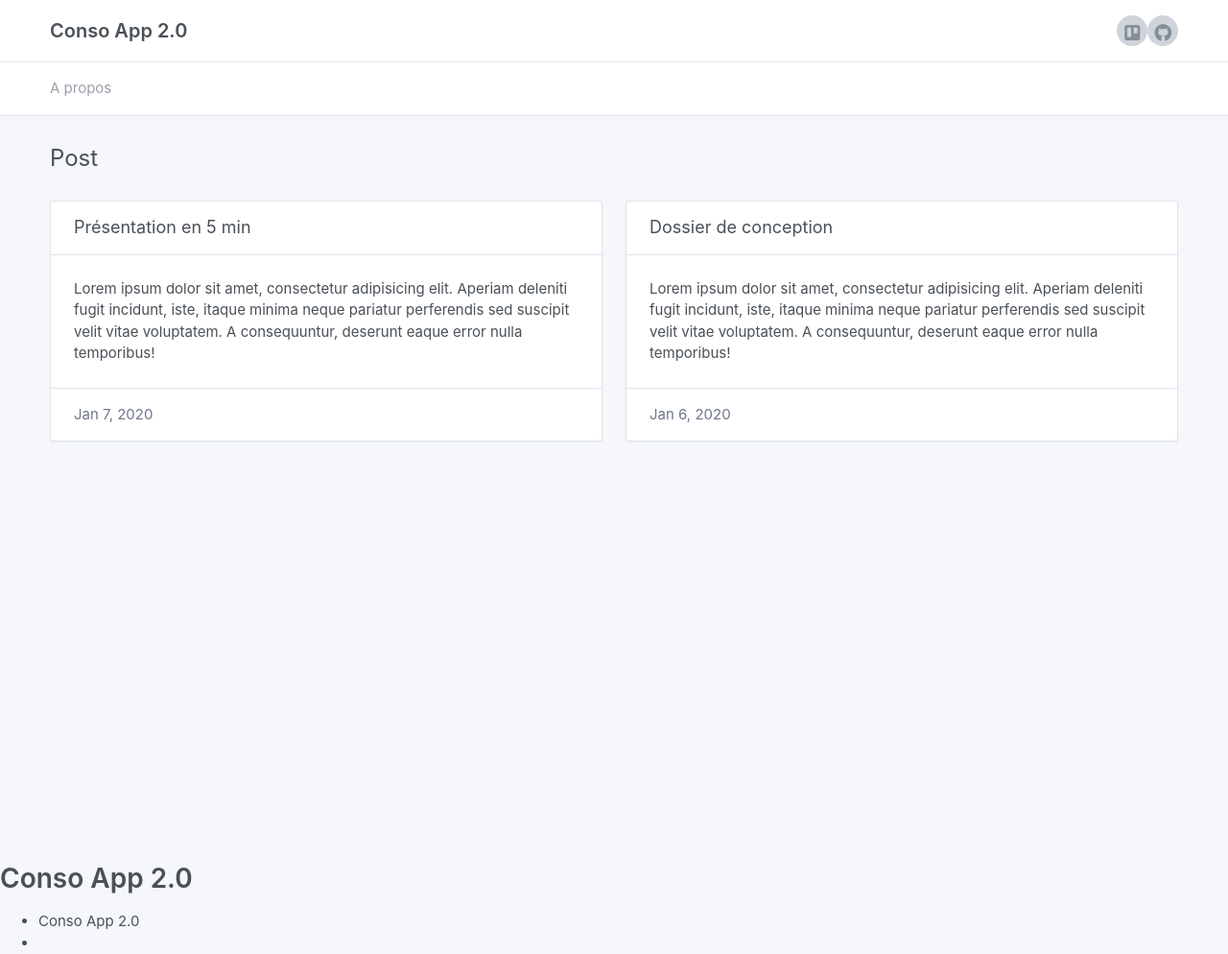
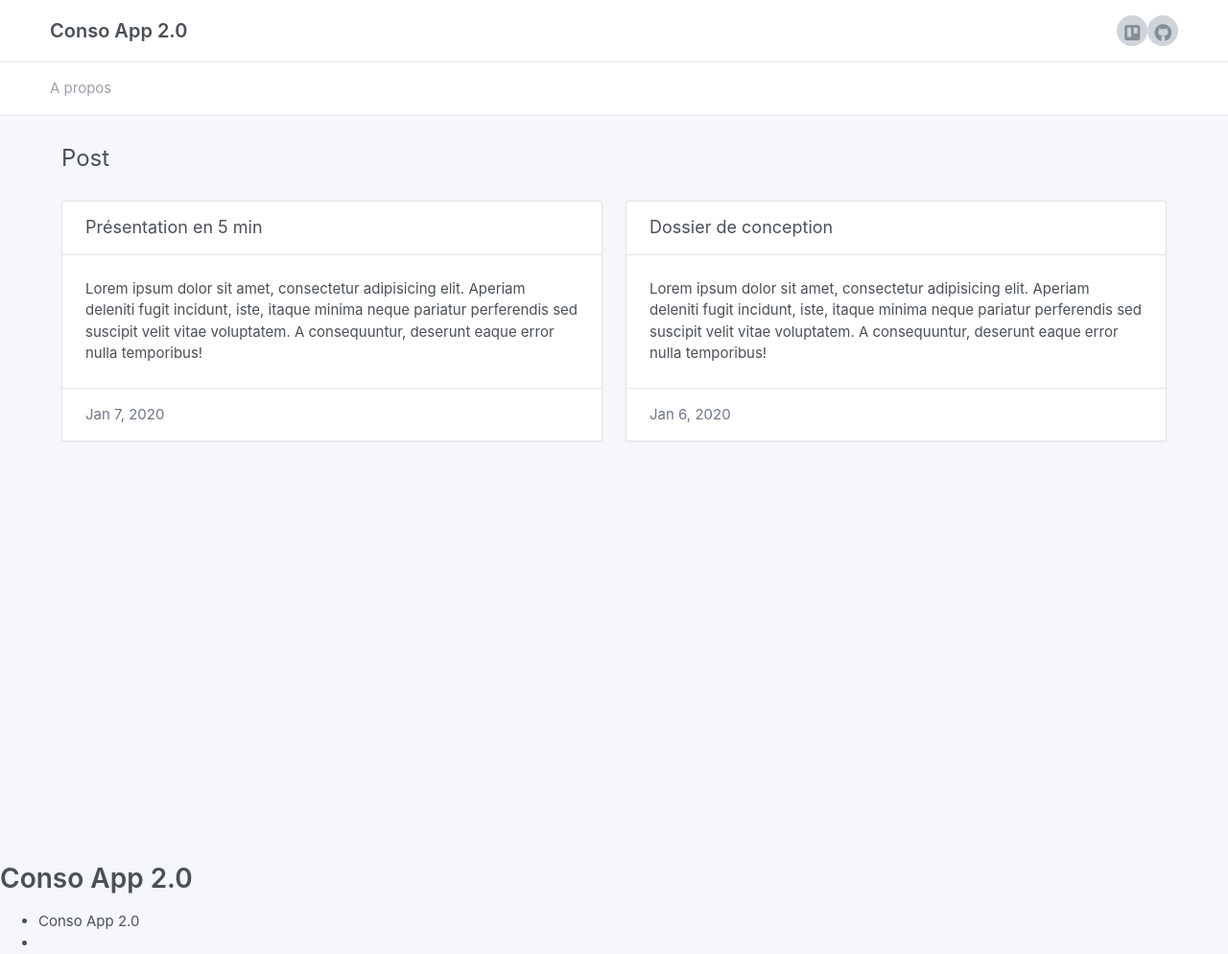
Before and after one commit to apinot/apinot.github.io, a Jekyll site: the page built from index.html, in a window 1280 px wide. Shown: the whole page at 96% size. Built offline with Jekyll 4.4.1, drawn with Linux system fonts in a browser that asks for light colours; nearby versions of some CDN libraries.

Commit message:
modif card col

```diff
--- a/index.html
+++ b/index.html
@@ -1,6 +1,7 @@
 ---
 layout: default
 ---
+<div class="col">
   <div class="page-header">
     <h1 class="page-title">Post</h1>
   </div>
@@ -23,3 +24,5 @@ layout: default
     </div>
     {% endfor %}
   </div>
+
+</div>
```
Lines whose indentation alone changed are shown as unchanged.
